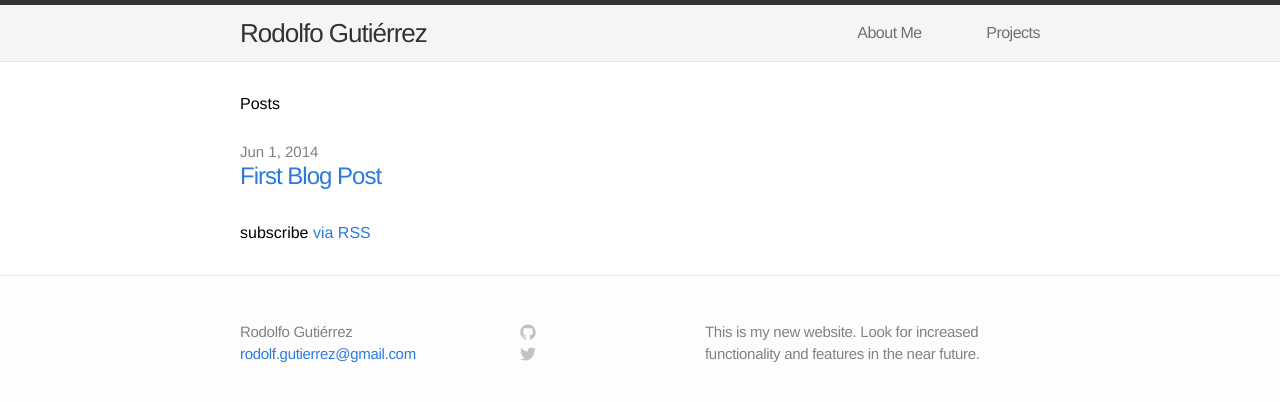
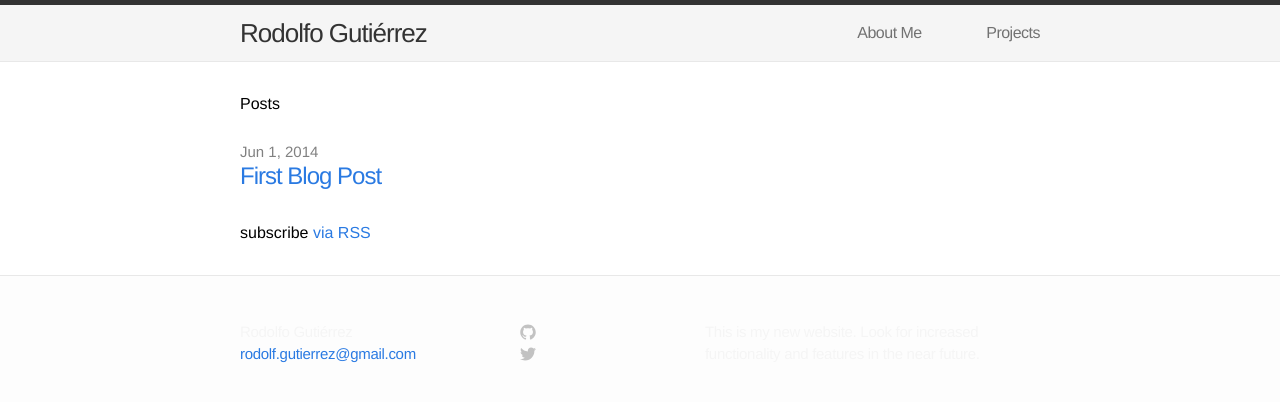
Before and after one commit to gutzrodolfo/arwedding.love, a Jekyll site: the page built from index.html, in a window 1280 px wide. Shown: the top 402 px of the page. Built offline with Jekyll 4.4.1, drawn with Linux system fonts in a browser that asks for light colours.

Commit message:
Changes to footer

```diff
--- a/css/main.css
+++ b/css/main.css
@@ -119,7 +119,7 @@ a:visited { color: #205caa; }
 .site-footer p {
   font-size: 15px;
   letter-spacing: -.3px;
-  color: #828282;
+  color: #F5F5F5;
 }
 
 .github-icon-svg,
```
